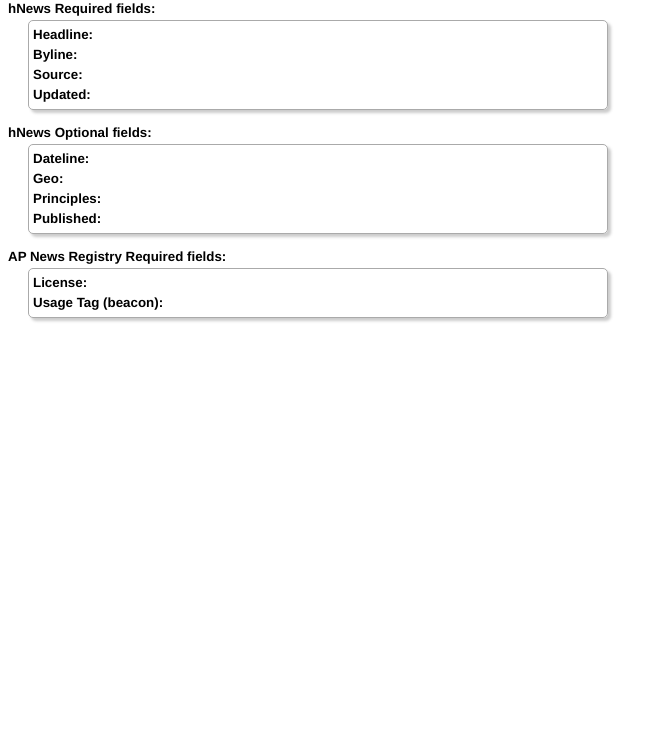
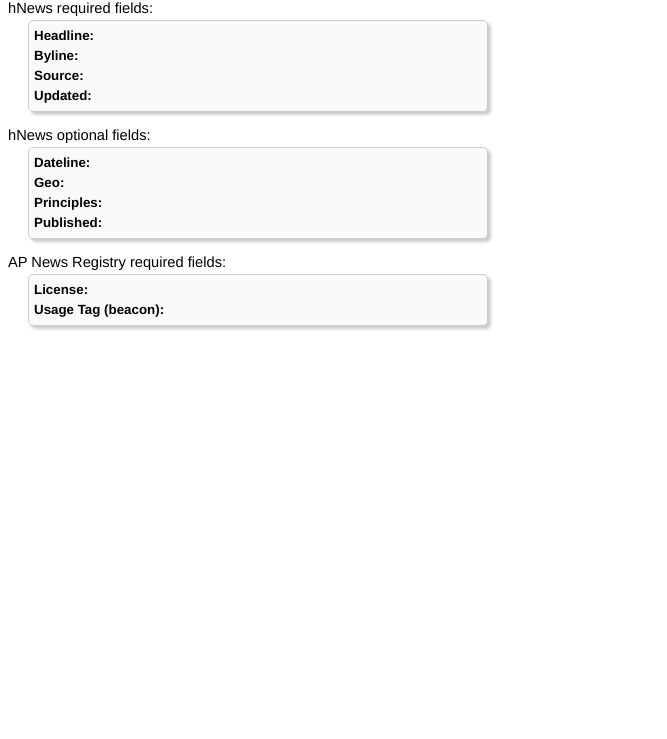
Before and after one commit to lectroidmarc/hNewsReader, a plain HTML site: page hNewsReader/popup.html in a window 1280 px wide. Shown: the part 61-800 px from the top of the page, without its empty margins (0-667 px from the left). Drawn offline with Linux system fonts and the light colour scheme.

Commit message:
Style tweaks.

```diff
--- a/hNewsReader/popup.html
+++ b/hNewsReader/popup.html
@@ -7,13 +7,13 @@
 		<!--<link rel="stylesheet" href="styles.css" />-->
 		<style>
 			body {
-				width: 600px;
+				width: 500px;
 				font-family: Helvetica, Arial;
 				font-size: 10pt;
 			}
 
 			.header {
-				font-size: 24pt;
+				font-size: 20pt;
 				margin-bottom: 10px;
 			}
 
@@ -22,17 +22,18 @@
 			}
 
 			.section .title {
-				font-weight: bold;
+				font-size: 11pt;
 				margin-bottom: 4px;
 			}
 
 			.box {
-				border: 1px solid #aaa;
+				background: #fafafa;
+				border: 1px solid #ccc;
 				border-radius: 5px;
 				box-shadow: 3px 3px 3px #ccc;
 				line-height: 150%;
-				margin-left: 20px;
-				padding: 4px;
+				margin: 0 20px;
+				padding: 5px;
 			}
 
 			.fieldName {
@@ -66,12 +67,12 @@
 
 	<body onload="javascript:main()">
 		<div class="header">
-			<img src="mf_logo.gif"/>
+			<img src="mf_logo.gif" alt=""/>
 			hNews Reader
 		</div>
 
 		<div class="section">
-			<div class="title">hNews Required fields:</div>
+			<div class="title">hNews required fields:</div>
 			<div class="required box">
 				<div><span class="fieldName">Headline:</span> <span id="title" class="fieldValue"></span></div>
 				<div><span class="fieldName">Byline:</span> <span id="author" class="fieldValue"></span></div>
@@ -81,7 +82,7 @@
 		</div>
 
 		<div class="section">
-			<div class="title">hNews Optional fields:</div>
+			<div class="title">hNews optional fields:</div>
 			<div class="optional box">
 				<div><span class="fieldName">Dateline:</span> <span id="dateline" class="fieldValue"></span></div>
 				<div><span class="fieldName">Geo:</span> <span id="geo" class="fieldValue"></span></div>
@@ -91,7 +92,7 @@
 		</div>
 
 		<div class="section">
-			<div class="title">AP News Registry Required fields:</div>
+			<div class="title">AP News Registry required fields:</div>
 			<div class="APNR box">
 				<div><span class="fieldName">License:</span> <span id="license" class="fieldValue"></span></div>
 				<div><span class="fieldName">Usage Tag (beacon):</span> <span id="beacon" class="fieldValue"></span></div>
```
Also changed, not shown: hNewsReader/manifest.json.
